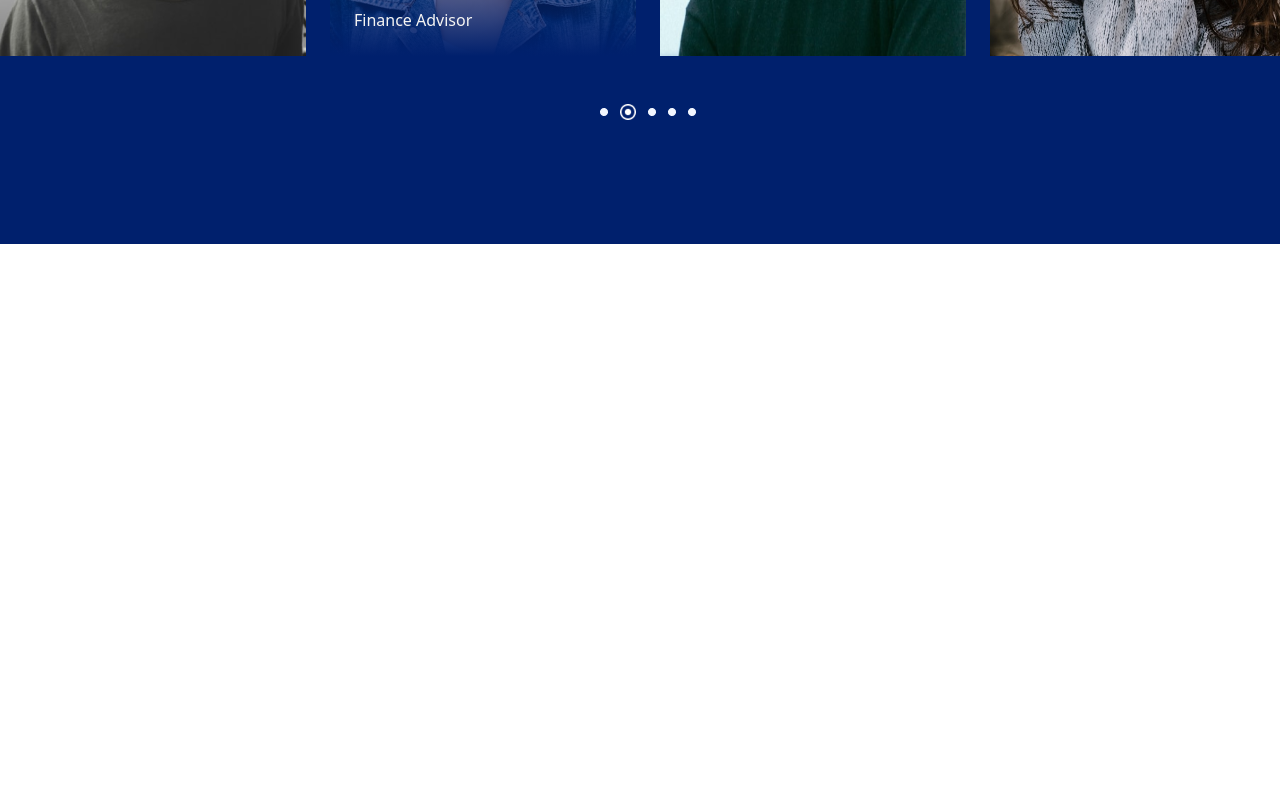
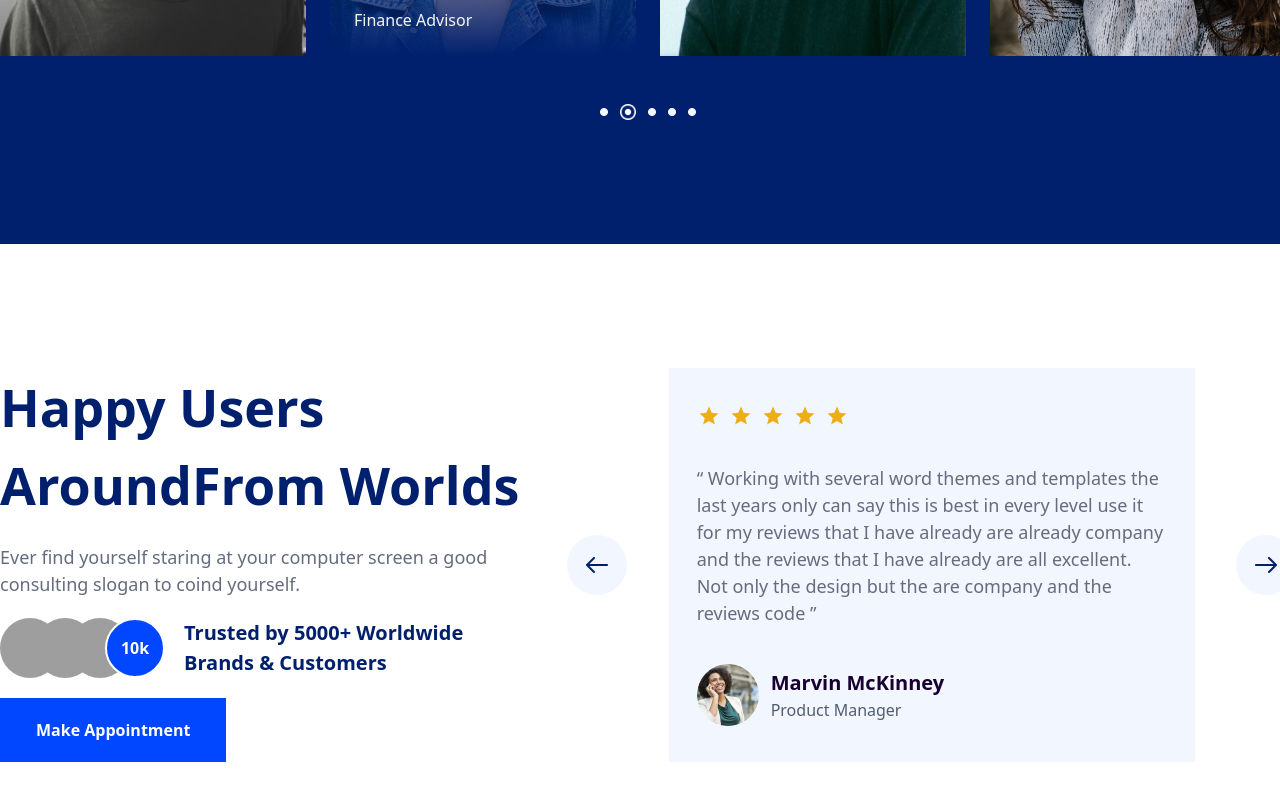
Before and after one commit to HunterMahmud/Softronixs-task, a React (Vite) app: page / in a window 1280 px wide. Shown: the part 5815-6615 px from the top of the page. Before the commit the page ends 6059 px from the top, so only its background shows below. Built offline with nearby package versions, Linux system fonts and the light colour scheme; grey boxes are pictures that could not be loaded.

Commit message:
add: testimonials section

```diff
--- /dev/null
+++ b/src/components/Testimonials.jsx
@@ -0,0 +1,89 @@
+import React from 'react';
+
+const Testimonials = () => {
+    return (
+        <div className='w-[1296px] mx-auto my-[124px] flex justify-between'>
+            <div className='w-[526px] flex flex-col justify-between gap-5'>
+                <h1 className='text-[#00206D] font-bold text-[52px]'>Happy Users AroundFrom Worlds</h1>
+                <p className='text-[#656C7E] text-[18px]'>Ever find yourself staring at your computer screen a good consulting slogan to coind yourself.</p>
+                <div className='flex justify-start gap-5'>
+                    <div className='flex w-[164px] h-[60px] gap-[16px] items-center flex-nowrap  z-[42]'>
+
+                        <div className='flex w-[132px] gap-[-24px] items-center shrink-0 flex-nowrap relative z-[43]'>
+                            <div className='w-[60px] h-[60px] shrink-0 relative z-[44]'>
+                                <div className='w-full h-full bg-[url(../team-01.jpg)]  bg-no-repeat rounded-full absolute top-0 left-0 z-[45]' />
+                            </div>
+                            <div className='w-[60px] h-[60px] shrink-0 relative z-[46] ml-[-25px]'>
+                                <div className='w-full h-full bg-[url(./team-03.svg)]  bg-no-repeat rounded-full absolute top-0 left-0 z-[47]' />
+                            </div>
+                            <div className='w-[60px] h-[60px] shrink-0 relative z-[48] ml-[-25px]'>
+                                <div className='w-full h-full bg-[url(./team-03.svg)]  bg-no-repeat rounded-full absolute top-0 left-0 z-[49]' />
+                            </div>
+
+                            <div className='w-[60px] h-[60px] shrink-0 relative z-[50] ml-[-25px]'>
+
+                                <div className='w-full h-full font-bold border-2 border-white flex justify-center items-center bg-[#0147FF] text-white rounded-full absolute top-0 left-0 z-[51]' > 10k </div>
+                            </div>
+                        </div>
+
+                    </div>
+                    <div>
+                        <p className='w-[292px] text-[20px] font-bold text-[#00206D]'>Trusted by 5000+ Worldwide Brands & Customers</p>
+                    </div>
+                </div>
+                <div>
+                    <button className='bg-[#0147FF] text-white font-bold py-5 px-9'>Make Appointment</button>
+                </div>
+            </div>
+            {/* arrow 1 */}
+            <div className='flex justify-center items-center'>
+                <div className='w-[60px] h-[60px] bg-[#F2F6FF] flex justify-center items-center rounded-full'>
+                    <svg width="24" height="24" viewBox="0 0 24 24" fill="none" xmlns="http://www.w3.org/2000/svg">
+                        <path d="M21.9998 11.0006H4.41379L9.70679 5.70757C9.8023 5.61532 9.87848 5.50498 9.93089 5.38297C9.9833 5.26097 10.0109 5.12975 10.012 4.99697C10.0132 4.86419 9.98789 4.73251 9.93761 4.60962C9.88733 4.48672 9.81307 4.37507 9.71918 4.28117C9.62529 4.18728 9.51364 4.11303 9.39074 4.06275C9.26784 4.01247 9.13616 3.98717 9.00339 3.98832C8.87061 3.98947 8.73939 4.01706 8.61738 4.06947C8.49538 4.12188 8.38503 4.19806 8.29279 4.29357L1.29279 11.2936C1.10532 11.4811 1 11.7354 1 12.0006C1 12.2657 1.10532 12.52 1.29279 12.7076L8.29279 19.7076C8.48139 19.8897 8.73399 19.9905 8.99619 19.9882C9.25838 19.986 9.5092 19.8808 9.6946 19.6954C9.88001 19.51 9.98518 19.2592 9.98746 18.997C9.98974 18.7348 9.88894 18.4822 9.70679 18.2936L4.41379 13.0006H21.9998C22.265 13.0006 22.5194 12.8952 22.7069 12.7077C22.8944 12.5201 22.9998 12.2658 22.9998 12.0006C22.9998 11.7354 22.8944 11.481 22.7069 11.2935C22.5194 11.1059 22.265 11.0006 21.9998 11.0006Z" fill="#00206D" />
+                    </svg>
+                </div>
+            </div>
+            <div className='p-7 w-[526px] bg-[#F2F6FF] flex flex-col justify-around gap-5'>
+
+                <div className='flex gap-2'>
+                    <svg width="24" height="24" viewBox="0 0 24 24" fill="none" xmlns="http://www.w3.org/2000/svg">
+                        <path d="M11.9998 17L6.12197 20.5902L7.72007 13.8906L2.48926 9.40983L9.35479 8.85942L11.9998 2.5L14.6449 8.85942L21.5104 9.40983L16.2796 13.8906L17.8777 20.5902L11.9998 17Z" fill="#ECB014" />
+                    </svg>
+                    <svg width="24" height="24" viewBox="0 0 24 24" fill="none" xmlns="http://www.w3.org/2000/svg">
+                        <path d="M11.9998 17L6.12197 20.5902L7.72007 13.8906L2.48926 9.40983L9.35479 8.85942L11.9998 2.5L14.6449 8.85942L21.5104 9.40983L16.2796 13.8906L17.8777 20.5902L11.9998 17Z" fill="#ECB014" />
+                    </svg>
+                    <svg width="24" height="24" viewBox="0 0 24 24" fill="none" xmlns="http://www.w3.org/2000/svg">
+                        <path d="M11.9998 17L6.12197 20.5902L7.72007 13.8906L2.48926 9.40983L9.35479 8.85942L11.9998 2.5L14.6449 8.85942L21.5104 9.40983L16.2796 13.8906L17.8777 20.5902L11.9998 17Z" fill="#ECB014" />
+                    </svg>
+                    <svg width="24" height="24" viewBox="0 0 24 24" fill="none" xmlns="http://www.w3.org/2000/svg">
+                        <path d="M11.9998 17L6.12197 20.5902L7.72007 13.8906L2.48926 9.40983L9.35479 8.85942L11.9998 2.5L14.6449 8.85942L21.5104 9.40983L16.2796 13.8906L17.8777 20.5902L11.9998 17Z" fill="#ECB014" />
+                    </svg>
+                    <svg width="24" height="24" viewBox="0 0 24 24" fill="none" xmlns="http://www.w3.org/2000/svg">
+                        <path d="M11.9998 17L6.12197 20.5902L7.72007 13.8906L2.48926 9.40983L9.35479 8.85942L11.9998 2.5L14.6449 8.85942L21.5104 9.40983L16.2796 13.8906L17.8777 20.5902L11.9998 17Z" fill="#ECB014" />
+                    </svg>
+
+                </div>
+                <p className='text-[18px] text-[#656C7E]'>“ Working with several word themes and templates the last years only can say this is best in every level use it for my reviews that I have already are already company and the reviews that I have already are all excellent. Not only the design but the are company and the reviews code ”</p>
+                <div className='flex items-center justify-start gap-3'>
+                    <img className='h-[62] w-[62px] rounded-full' src="./testimoni1.png" alt="" />
+                    <div className=''>
+                        <h5 className='font-bold text-[#180030] text-[20px]'>Marvin McKinney</h5>
+                        <p className='text-[#525D71] '>Product Manager</p>
+                    </div>
+                </div>
+            </div>
+            {/* arrow 2 */}
+            <div className='flex justify-center items-center'>
+                <div className='w-[60px] h-[60px] bg-[#F2F6FF]  flex justify-center items-center rounded-full'>
+                    <svg width="24" height="24" viewBox="0 0 24 24" fill="none" xmlns="http://www.w3.org/2000/svg">
+                        <path d="M2.00021 11.0006H19.5862L14.2932 5.70757C14.1977 5.61532 14.1215 5.50498 14.0691 5.38297C14.0167 5.26097 13.9891 5.12975 13.988 4.99697C13.9868 4.86419 14.0121 4.73251 14.0624 4.60962C14.1127 4.48672 14.1869 4.37507 14.2808 4.28117C14.3747 4.18728 14.4864 4.11303 14.6093 4.06275C14.7322 4.01247 14.8638 3.98717 14.9966 3.98832C15.1294 3.98947 15.2606 4.01706 15.3826 4.06947C15.5046 4.12188 15.615 4.19806 15.7072 4.29357L22.7072 11.2936C22.8947 11.4811 23 11.7354 23 12.0006C23 12.2657 22.8947 12.52 22.7072 12.7076L15.7072 19.7076C15.5186 19.8897 15.266 19.9905 15.0038 19.9882C14.7416 19.986 14.4908 19.8808 14.3054 19.6954C14.12 19.51 14.0148 19.2592 14.0125 18.997C14.0103 18.7348 14.1111 18.4822 14.2932 18.2936L19.5862 13.0006H2.00021C1.735 13.0006 1.48064 12.8952 1.29311 12.7077C1.10557 12.5201 1.00021 12.2658 1.00021 12.0006C1.00021 11.7354 1.10557 11.481 1.29311 11.2935C1.48064 11.1059 1.735 11.0006 2.00021 11.0006Z" fill="#00206D" />
+                    </svg>
+
+                </div>
+            </div>
+
+        </div>
+    );
+};
+
+export default Testimonials;
--- a/src/pages/Home.jsx
+++ b/src/pages/Home.jsx
@@ -5,6 +5,7 @@ import Navbar from '../components/Navbar';
 import Project from '../components/Project';
 import Services from '../components/Services';
 import Team from '../components/Team';
+import Testimonials from '../components/Testimonials';
 import WorkPolicy from '../components/WorkPolicy';
 
 const Home = () => {
@@ -19,6 +20,7 @@ const Home = () => {
             <WorkPolicy/>
             <Project/>
             <Team/>
+            <Testimonials/>
         </div>
     );
 };
```
Also changed, not shown: public/testimoni1.png (added).
